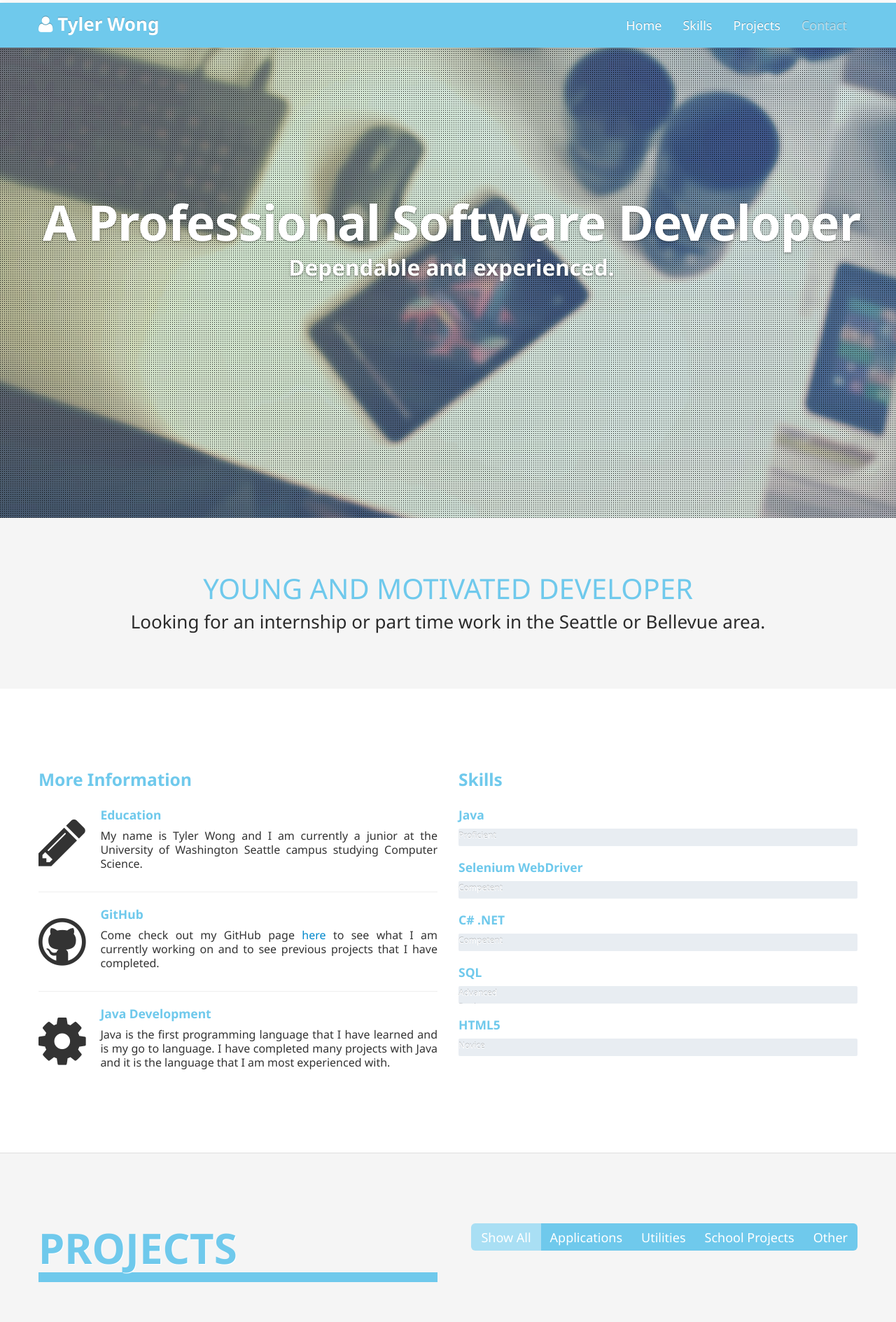
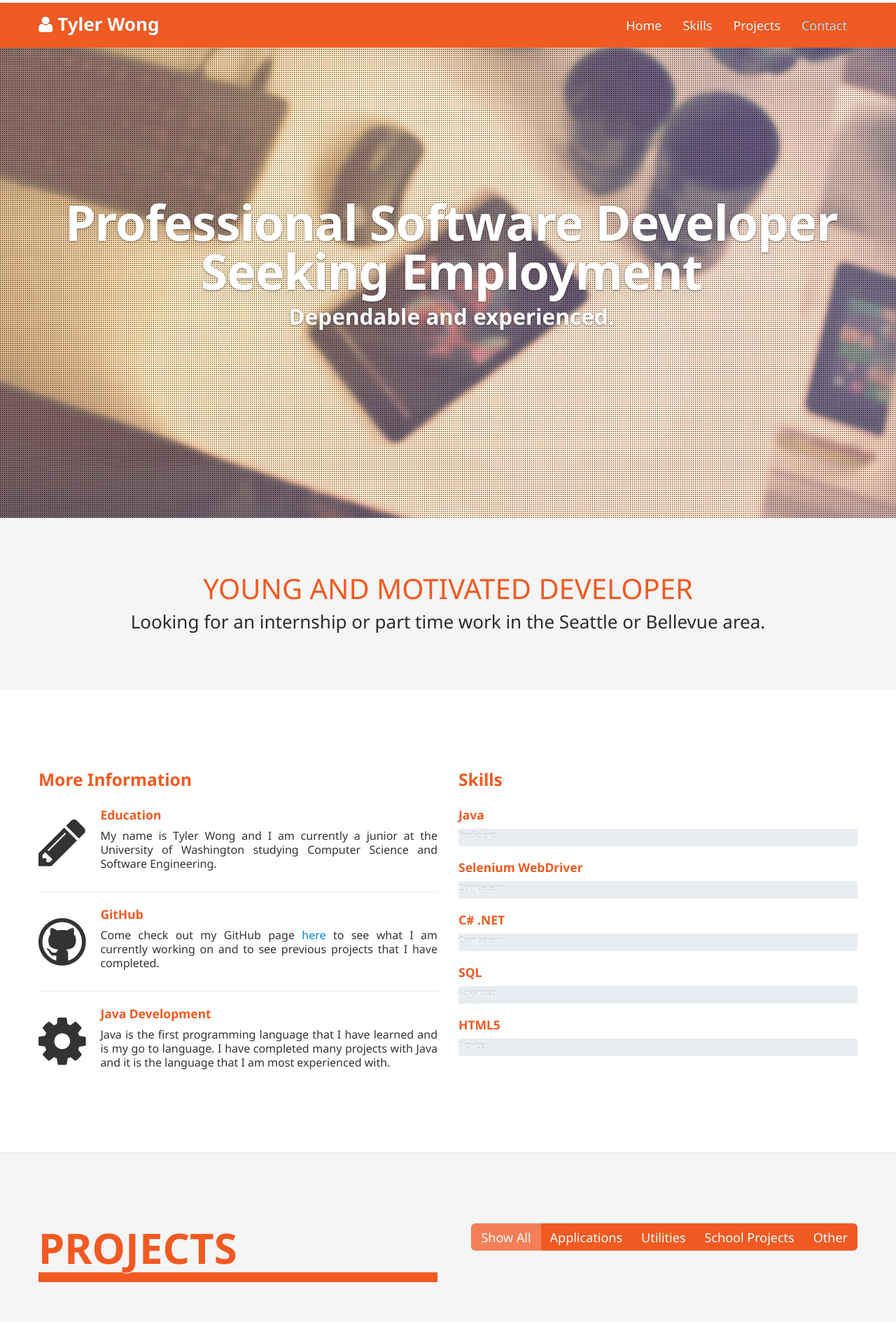
Before and after one commit to T-Wong/portfolio, a plain HTML site: page index.html in a window 1280 px wide. Shown: the top 1889 px of the page at 70% size. Drawn offline with Linux system fonts and the light colour scheme; some packages are replaced by stand-ins of ours; a script that the page names is missing.

Commit message:
Partly changed color scheme

```diff
--- a/assets/css/style.css
+++ b/assets/css/style.css
@@ -12,7 +12,7 @@
 
 
 	h1, h2, h3, h4{
-		color:#6fc9ec;
+		color:#F15A22;
 	}
 	section{
 
@@ -104,14 +104,14 @@ padding-bottom:4px;
   }
 
 .navbar-inverse .navbar-inner {
-  background: #6fc9ec;
+  background: #F15A22;
   filter: progid:DXImageTransform.Microsoft.gradient(enabled = false); }
 
   .navbar-inverse .nav > li > a {
   color: white; }
 .navbar-inverse .nav .active > a, .navbar-inverse .nav .active > a:hover, .navbar-inverse .nav .active > a:focus {
   background-color: transparent;
-  color: #a9dff4;
+  color: #F47F56;
   -webkit-box-shadow: none;
   -moz-box-shadow: none;
   box-shadow: none; }
@@ -124,7 +124,7 @@ padding-bottom:4px;
 
 	}
 	.navbar .brand:hover {
-		color: #a9dff4;
+		color: #F47F56;
 
 
 	}
@@ -156,7 +156,7 @@ padding-bottom:4px;
 	}
 
 	.navbar-inner.scroll{
-		background:#6fc9ec;
+		background:#F15A22;
 		padding:0px 0px 5px;
 	}
 	section{
@@ -231,7 +231,7 @@ padding-bottom:4px;
 	}
 
 	footer ul.social-top li {
-		background: #6fc9ec;
+		background: #F15A22;
 
 		display: block;
 		float: left;
@@ -250,8 +250,8 @@ padding-bottom:4px;
 		background-position: 0px 0px;
 	}
 	footer ul.social-top li:hover {
-		background: #a9dff4;
-		color:#6fc9ec;
+		background: #F47F56;
+		color:#F15A22;
 
 	}
 
@@ -401,7 +401,7 @@ padding-bottom:4px;
 	}
 
 	*.main-color{
-		color:#6fc9ec;
+		color:#F15A22;
 	}
 	.camein {
 		width: 100%;
@@ -456,7 +456,7 @@ padding-bottom:4px;
 			}
 
 			.hero-unit{
-				background:  none/*#ECF0F1*/;
+				background:  none/*#F15A22*/;
 				padding-top:190px;
 				z-index:2;
 				position:relative;
@@ -485,7 +485,7 @@ padding-bottom:4px;
 				overflow:hidden;
 			}
 			#header-section .innerbg{
-				background: rgba(111, 201, 236, 0.8)url(../../assets/img/tablebg.jpg) 50% 0 fixed repeat;
+				background: rgba(252, 218, 206, 0.8)url(../../assets/img/tablebg.jpg) 50% 0 fixed repeat;
 				min-height:650px;
 				width:100%;
 				display:inline-block;
@@ -503,7 +503,7 @@ padding-bottom:4px;
 
 
 			#header-section .leftbg{
-				background: rgba(111, 201, 236, 0.3) url(../../assets/img/pixel.png) 0% 0% repeat;
+				background: rgba(252, 218, 206, 0.3) url(../../assets/img/pixel.png) 0% 0% repeat;
 				min-height:100%;
 				height:100%;
 				width:100%;
@@ -541,10 +541,10 @@ padding-bottom:4px;
 		font-size:60px;
 		text-transform:uppercase;
 
-		border-bottom:14px solid #6fc9ec;
+		border-bottom:14px solid #F15A22;
 		display:inline-block;
 		line-height:70px;
-		color:#6fc9ec;
+		color:#F15A22;
 		width:100%;
 		padding-bottom:0px;
 
@@ -624,7 +624,7 @@ h3{
 /****************************** FEATURES ***************************************/
 
 	#features-section{
-				border-top: 4px solid #6fc9ec;
+				border-top: 4px solid #F15A22;
 				min-height:550px;
 				position:relative;
 				overflow:hidden;
@@ -645,7 +645,7 @@ h3{
 				min-height:100px;
 				z-index:3;
 				margin:0px 0px 0px;
-				color:#6fc9ec;
+				color:#F15A22;
 				padding:60px 0px;
 
 			}
@@ -949,11 +949,11 @@ padding-top: 18px;
     padding-bottom: 12px;
     padding-top: 13px; }
   .btn.btn-primary {
-    background-color: #6fc9ec; }
+    background-color: #F15A22; }
     .btn.btn-primary:hover, .btn.btn-primary:focus {
-      background-color: #a9dff4; }
+      background-color: #F47F56; }
     .btn.btn-primary:active, .btn.btn-primary.active {
-      background-color: #a9dff4; }
+      background-color: #F47F56; }
   .btn.btn-info {
     background-color: #3498db; }
     .btn.btn-info:hover, .btn.btn-info:focus {
--- a/index.html
+++ b/index.html
@@ -118,7 +118,7 @@
 		<div class="row-fluid">
 			<div class="text-center">
 				<hr class="half">
-					<h1 class="">A Professional Software Developer</h1>
+					<h1 class="">Professional Software Developer Seeking Employment</h1>
 					<h2 class="text-center">
 					<span class="get-it">Dependable and experienced.</span>
 					</h2>
@@ -182,7 +182,7 @@
 			<h4>Education</h4>
 
 			<p class="">
-			My name is Tyler Wong and I am currently a junior at the University of Washington Seattle campus studying Computer Science.
+			My name is Tyler Wong and I am currently a junior at the University of Washington studying Computer Science and Software Engineering.
 			</p>
 		<!--/ SERVICE ITEM-->
 		<hr/>
```
